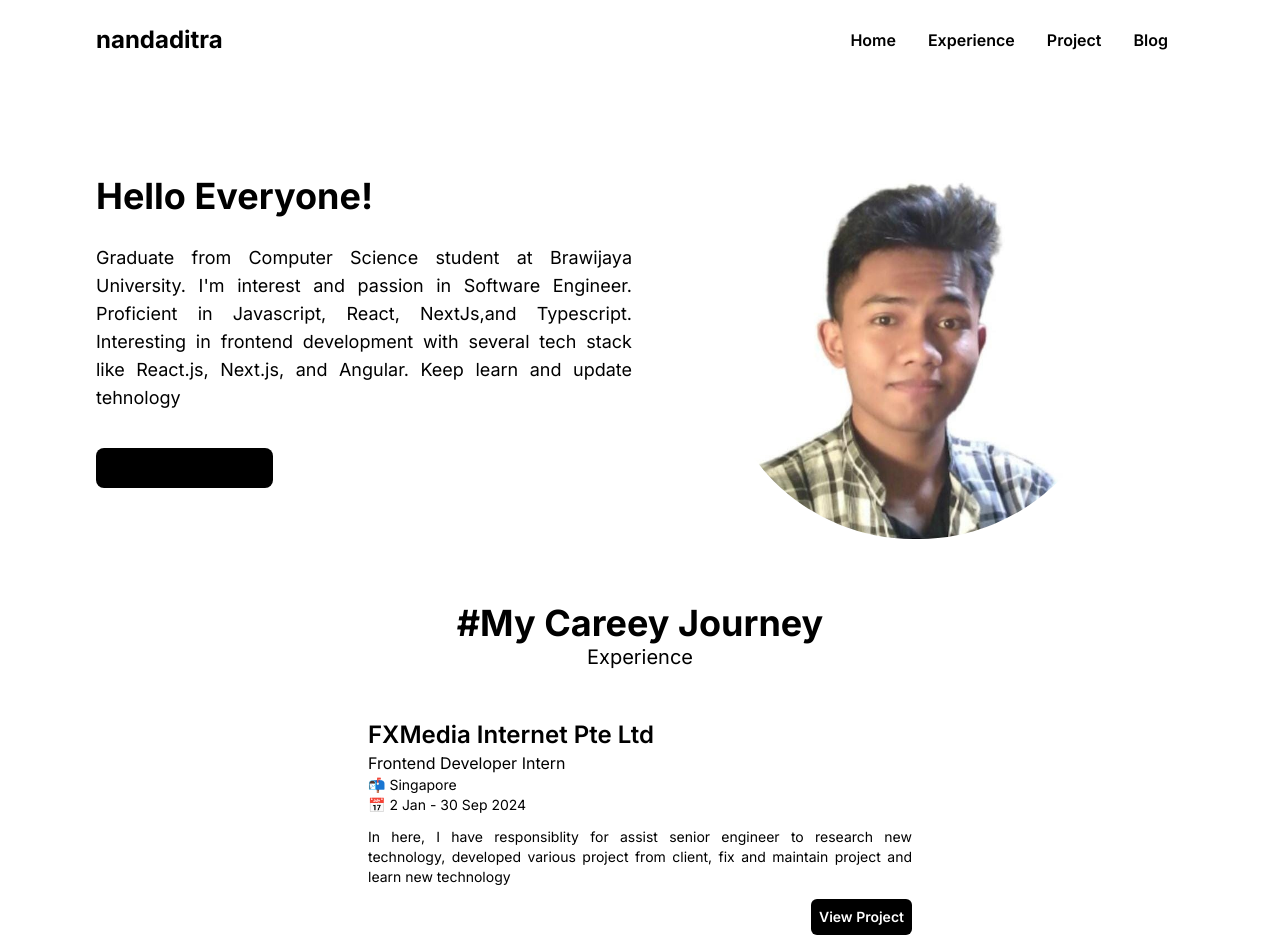
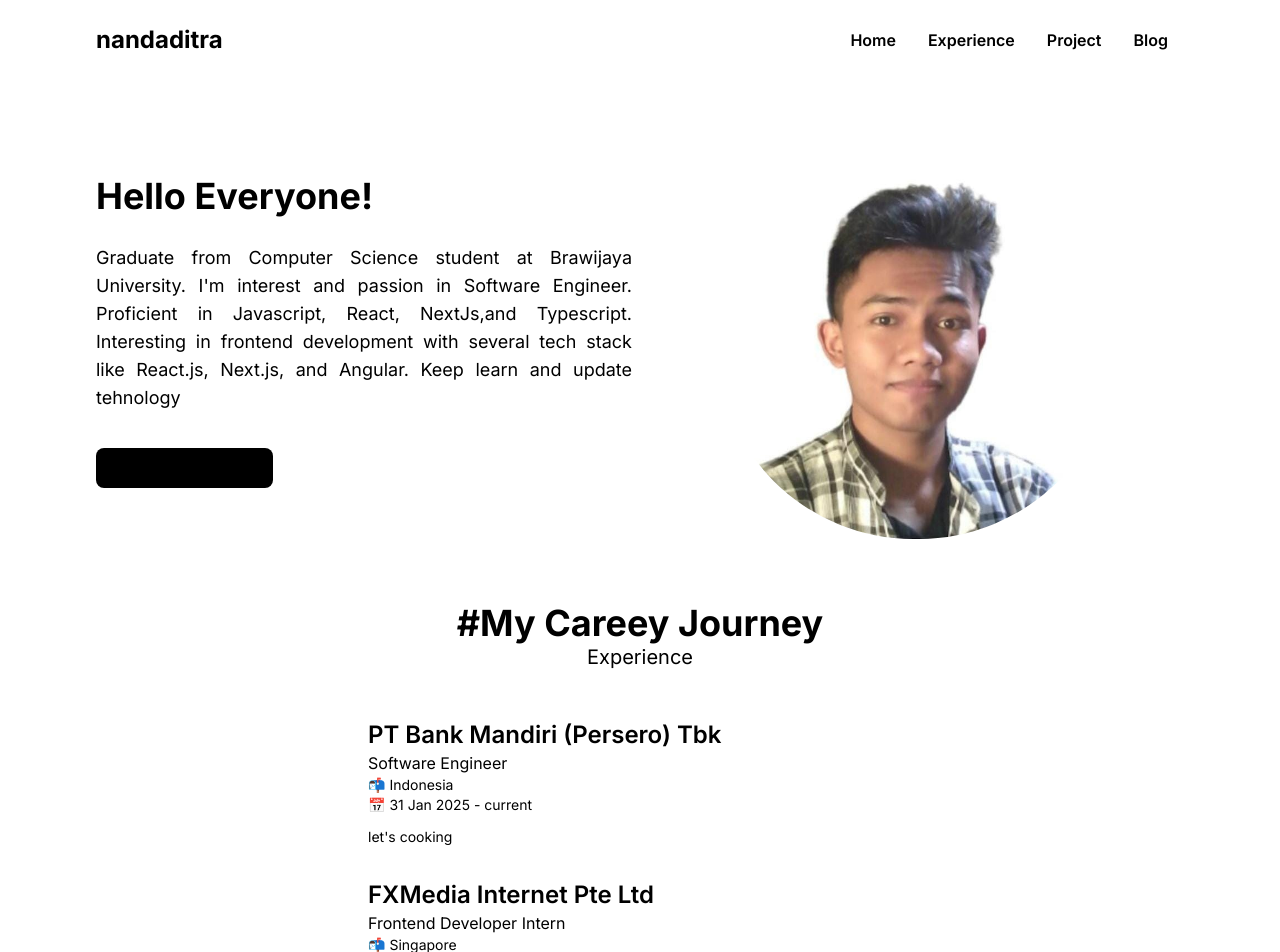
Before and after one commit to nandaditra/portofolio, a Next.js app: page / in a window 1280 px wide. Shown: the top 952 px of the page. Built offline with nearby package versions, Linux system fonts and the light colour scheme.

Commit message:
add experience

```diff
--- a/src/sections/Experience.tsx
+++ b/src/sections/Experience.tsx
@@ -6,6 +6,17 @@ const Experience = () => {
           <h1 className="text-center text-black font-bold text-4xl">#My Careey Journey</h1>
           <p className="text-center text-black text-xl">Experience</p>
           <div className="flex flex-col gap-5 py-12">
+                <div className="w-full md:w-1/2 flex flex-col md:flex-row mx-auto gap-4">
+                   <div className="text-black">
+                        <h3 className="font-semibold text-2xl">PT Bank Mandiri (Persero) Tbk</h3>
+                        <p>Software Engineer</p>
+                        <p className="text-sm">📬 Indonesia</p>
+                        <p className="text-sm">📅 31 Jan 2025 - current</p>
+                        <p className="text-sm text-justify my-3">
+                           let's cooking
+                        </p>
+                   </div>
+               </div>
                <div className="w-full md:w-1/2 flex flex-col md:flex-row mx-auto gap-4">
                    <div className="text-black">
                         <h3 className="font-semibold text-2xl">FXMedia Internet Pte Ltd</h3>
```
